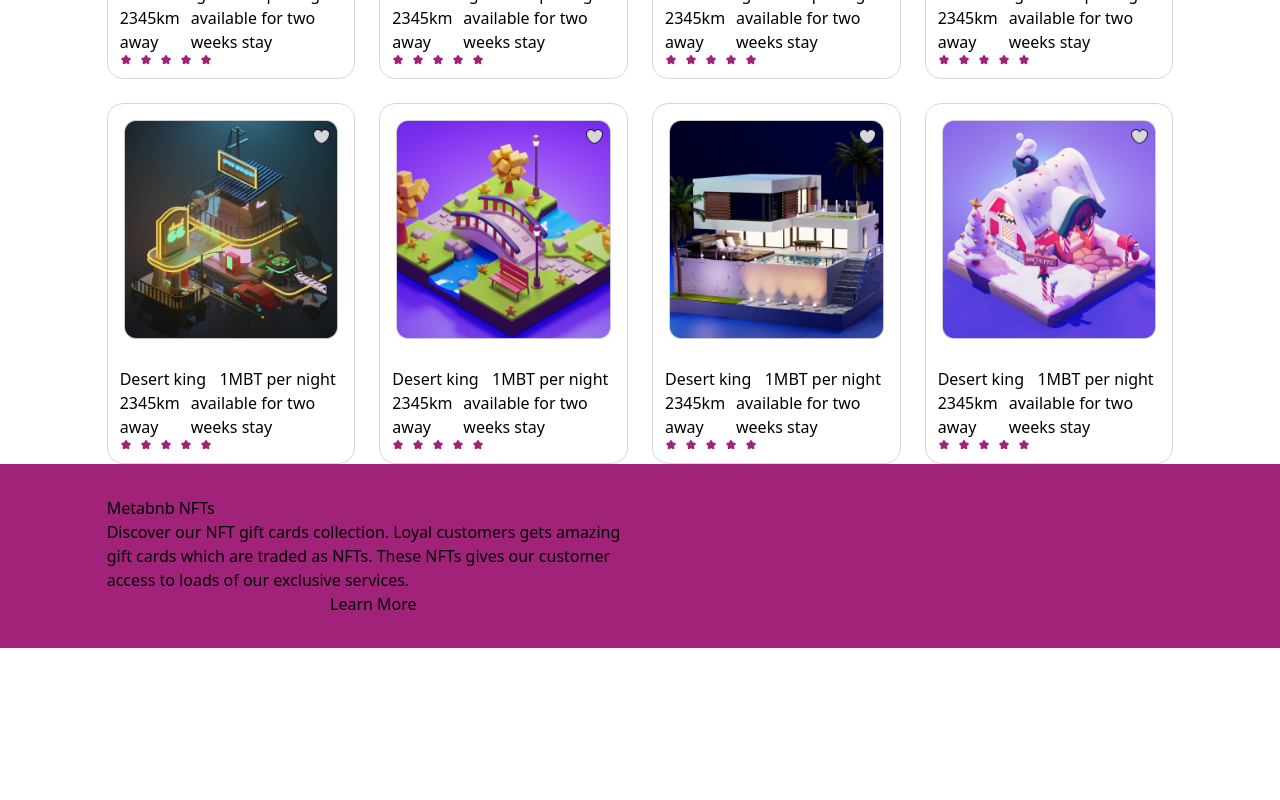
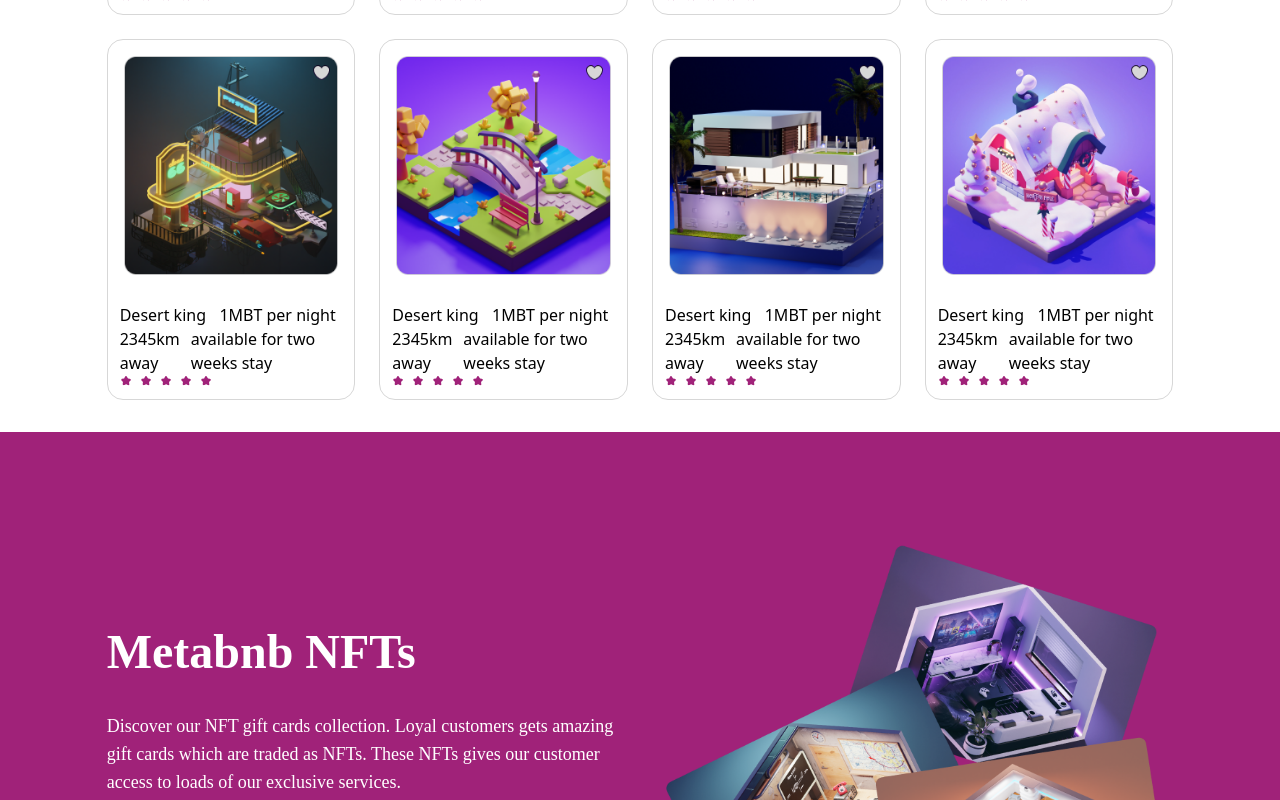
Before and after one commit to queen-x-vee/hng-metabnb-app, a React (Create React App) app: page / in a window 1280 px wide. Shown: the part 2000-2800 px from the top of the page. Before the commit the page ends 2648 px from the top, so only its background shows below. Built offline with nearby package versions, Linux system fonts and the light colour scheme; the HTML template or start-up script is replaced by a standard one; a web font is replaced by a local one.

Commit message:
feat: added another component

```diff
--- a/src/components/Main.js
+++ b/src/components/Main.js
@@ -5,7 +5,7 @@ import './style/main.css'
 const Main = () => {
   return (
     <div className="w-full">
-      <div className="w-10/12 flex flex-col mx-auto mt-52 gap-24 md:flex-row md:justify-between md:gap-12">
+      <div className="w-10/12 flex flex-col mx-auto mt-20 mb-16 gap-24 md:flex-row md:justify-between md:gap-12">
         <div className="my-8 h-100  flex flex-col justify-between md:w-6/12">
           <div className="font-Rose text-5xl text-left align-top tracking-tighter">
             <h1 className="font-normal">Rent a <span className="main-span">Place</span> away from <span className="main-span">Home</span> in the <span className="main-span">Metaverse</span></h1>
--- a/src/components/Main2.js
+++ b/src/components/Main2.js
@@ -12,10 +12,10 @@ const Main2 = () => {
         </h2>
 
 
-        <div className=' w-full grid grid-cols-1 md:grid-cols-2 md:grid-rows-8 lg:grid-cols-4 lg:gap-6 lg:grid-rows-4'>
+        <div className=' w-full grid grid-cols-1 gap-6 md:grid-cols-2 md:gap-6 md:grid-rows-8 lg:grid-cols-4 lg:gap-6 lg:grid-rows-4'>
         {appImages.map((app)=>{
           return(
-            <div className='mx-auto border border-card-grey rounded-2xl'>
+            <div className='mx-auto  border border-card-grey rounded-2xl'>
             <img src={app.appImage} key={app.id} className='w-64 p-4' alt='mainImage'/>
             <div className='w-60 p-3'>
             <div className='flex flex-row justify-between'><span>Desert king</span><span>1MBT per night</span></div>
--- a/src/components/Main3.js
+++ b/src/components/Main3.js
@@ -1,23 +1,25 @@
 import React from "react";
-
+import MainImage from './images/Frame 59546.png'
 const Main3 = () => {
   return (
-    <div className="w-full bg-purple">
-      <div className="w-10/12 flex flex-col mx-auto md:flex-row md:justify-between md:gap-12">
+    <div className="w-full bg-purple py-8 mt-8">
+      <div className="w-10/12 flex flex-col mx-auto md:flex-row md:justify-between md:gap-12 md:items-center">
         <div className="my-8 h-100 flex flex-col justify-between md:w-6/12">
-          <div>
+          <div className="font-Rose font-bold text-5xl text-white mb-9 ">
             Metabnb NFTs
           </div>
-          <div>
+          <div className="font-Rose font-normal text-lg text-white text-left mb-14">
             Discover our NFT gift cards collection. Loyal customers
             gets amazing gift cards which are traded as NFTs. These NFTs gives our customer access
             to loads of our exclusive services.
           </div>
-          <button>
+          <button className="bg-white text-purple">
             Learn More
           </button>
         </div>
-        <div></div>
+        <div className=" mx-auto w-8/12 md:w-6/12">
+          <img src={MainImage} className='w-full h-4/5 py-20' alt='mainImage3'/>
+        </div>
       </div>
     </div>
   );
```
